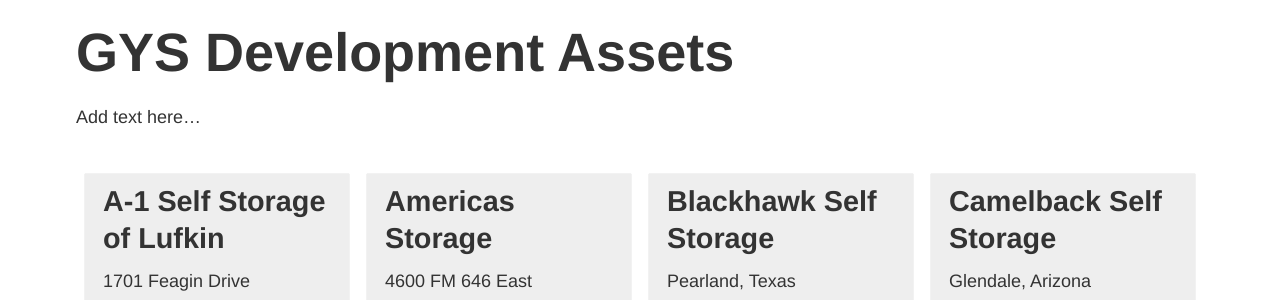
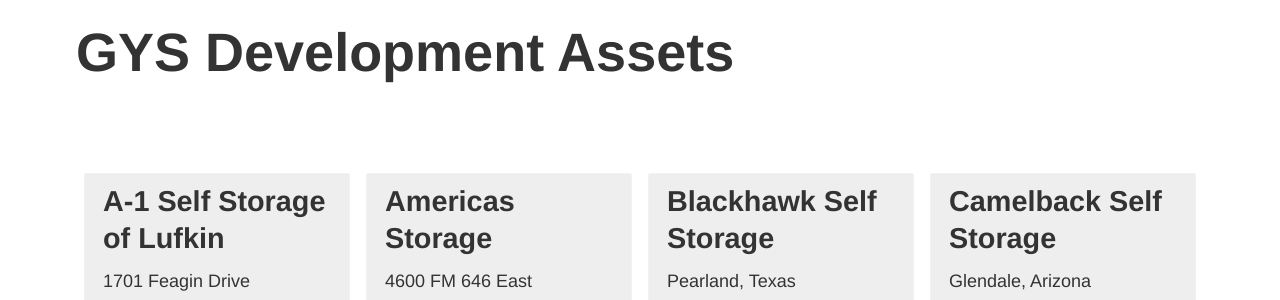
Before and after one commit to variantstudios/growyourstorage.com, a Jekyll site: the page built from development/assets/index.md, in a window 1280 px wide. Shown: the part 164-464 px from the top of the page. Built offline with Jekyll 4.4.1, drawn with Linux system fonts in a browser that asks for light colours; cached includes are drawn as plain includes.

Commit message:
Updated 'development/assets/index.md' via CloudCannon

```diff
--- a/development/assets/index.md
+++ b/development/assets/index.md
@@ -1,13 +1,15 @@
 ---
-title: "GYS Development Assets"
-header_image: '/assets/images/headers/subpage-header.jpg'
+title: GYS Development Assets
+header_image: /assets/images/headers/subpage-header.jpg
 search_engine_optimization:
-  page_title:
+  page_title: GYS Development Assets
   page_description:
   share_image_path:
 layout: page
-permalink: "/development/assets/"
-_gys_company: 'development'
+permalink: /development/assets/
+_gys_company: development
 ---
+
 # GYS Development Assets
-Add text here...
+
+&nbsp;
```
